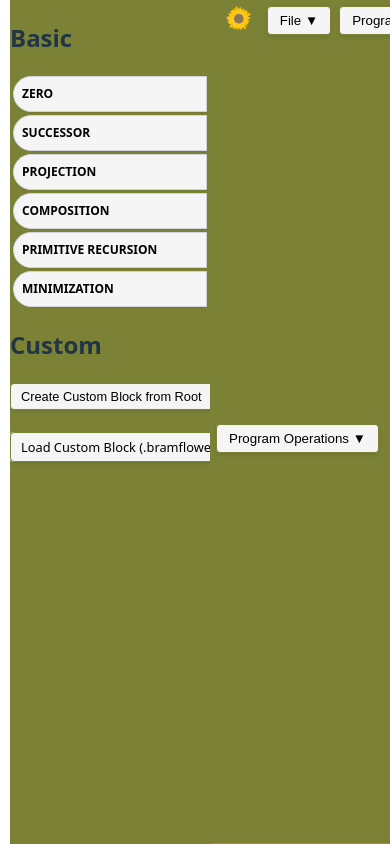
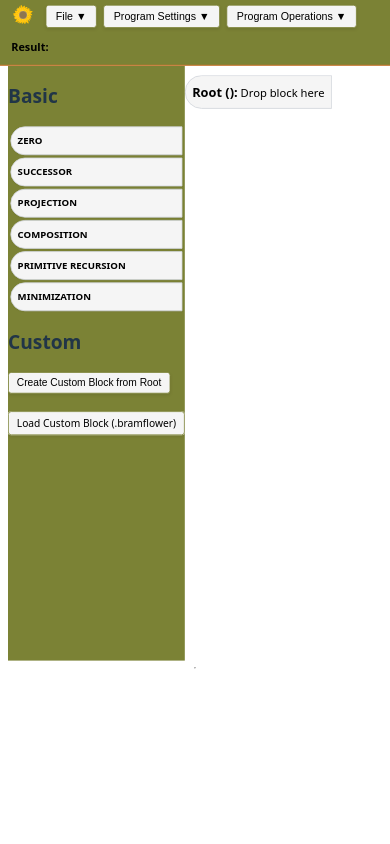
Before and after one commit to Bram-Hub/Sunflower, a React (Vite) app in the folder recursive_blocks/: page / in a window 390 px wide. Built offline with nearby package versions, Linux system fonts and the light colour scheme.

Commit message:
Fix CSS and HTML

```diff
--- a/recursive_blocks/src/App.tsx
+++ b/recursive_blocks/src/App.tsx
@@ -1,15 +1,13 @@
 import { DndProvider } from "react-dnd";
 import { HTML5Backend } from "react-dnd-html5-backend";
-import { BlockPalette } from "./BlockPalette";
 import { BlockEditor } from "./BlockEditor";
 import { BlockEditorProvider } from "./BlockEditorContext";
 
 export default function App() {
   return (
     <DndProvider backend={HTML5Backend}>
-      <div className="flexcont">
+      <div className="app-container">
         <BlockEditorProvider>
-          <BlockPalette />
           <BlockEditor />
         </BlockEditorProvider>
       </div>
--- a/recursive_blocks/src/Block.css
+++ b/recursive_blocks/src/Block.css
@@ -150,6 +150,9 @@
   .editor-content{
     margin-top: .75rem;
     width: fit-content;
+    max-width: calc(100% - 200px);
+    min-height: 0;
+    overflow-y: auto;
   }
 
   .value-field {
@@ -228,14 +231,14 @@
   .sideP{
     flex: 0 0 auto;
     background-color: var(--alt);
-    margin-left: 15px;
     padding-top: 0;
     overflow-y: auto;
-    min-width: 200px;
+    width: fit-content;
     max-width: 300px;
+    margin-left: 10px;
   }
 
-  .flexcont{
+  .flexcont {
     display: flex;
     width: 100%;
     flex: 1;
@@ -354,12 +357,6 @@
     flex-direction: row;
   }
 
-  .sideP {
-    min-width: 150px;
-    max-width: 200px;
-    margin-left: 10px;
-  }
-
   .editor {
     margin-left: 2px;
     padding: 8px;
--- a/recursive_blocks/src/BlockEditor.tsx
+++ b/recursive_blocks/src/BlockEditor.tsx
@@ -6,6 +6,7 @@ import { Toolbar } from "./Toolbar";
 import { BlockSave, deserializeBlock, serializeBlock } from "./BlockSave";
 import { useBlockEditor } from "./BlockEditorContext";
 import { BlockSlotDisplay } from "./BlockSlot";
+import { BlockPalette } from "./BlockPalette";
 
 export interface EditorSaveState {
   fileType: string;
@@ -283,6 +284,10 @@ export function BlockEditor() {
         currentResult={currentResult}
       />
 
+      <div className = "flexcont">
+
+        <BlockPalette />
+
         <div className="editor-content">
           <BlockSlotDisplay
             parentBlock={null}
@@ -293,6 +298,7 @@ export function BlockEditor() {
             highlightedBlockId={highlightedBlockId}
           />
         </div>
+      </div>
 
       <hr className="my-6" />
     </>
```
Lines whose indentation alone changed are shown as unchanged.
